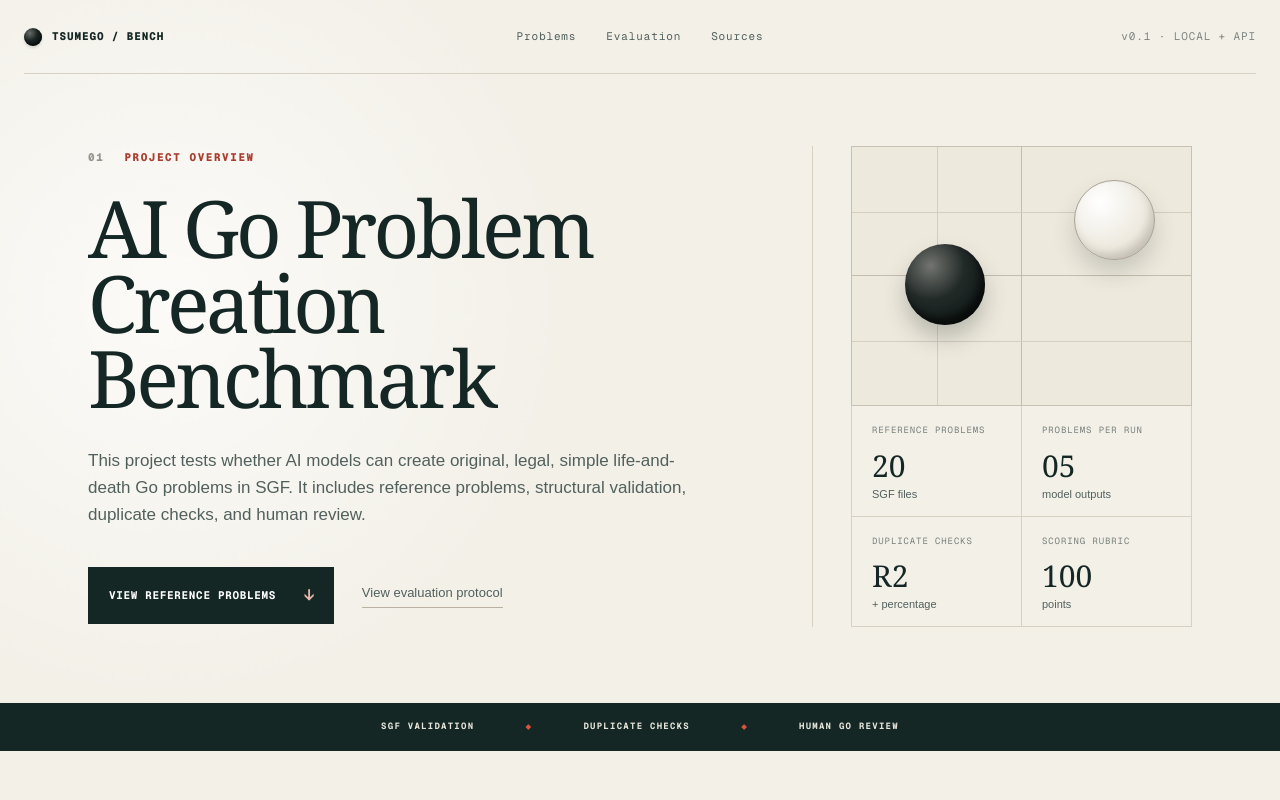
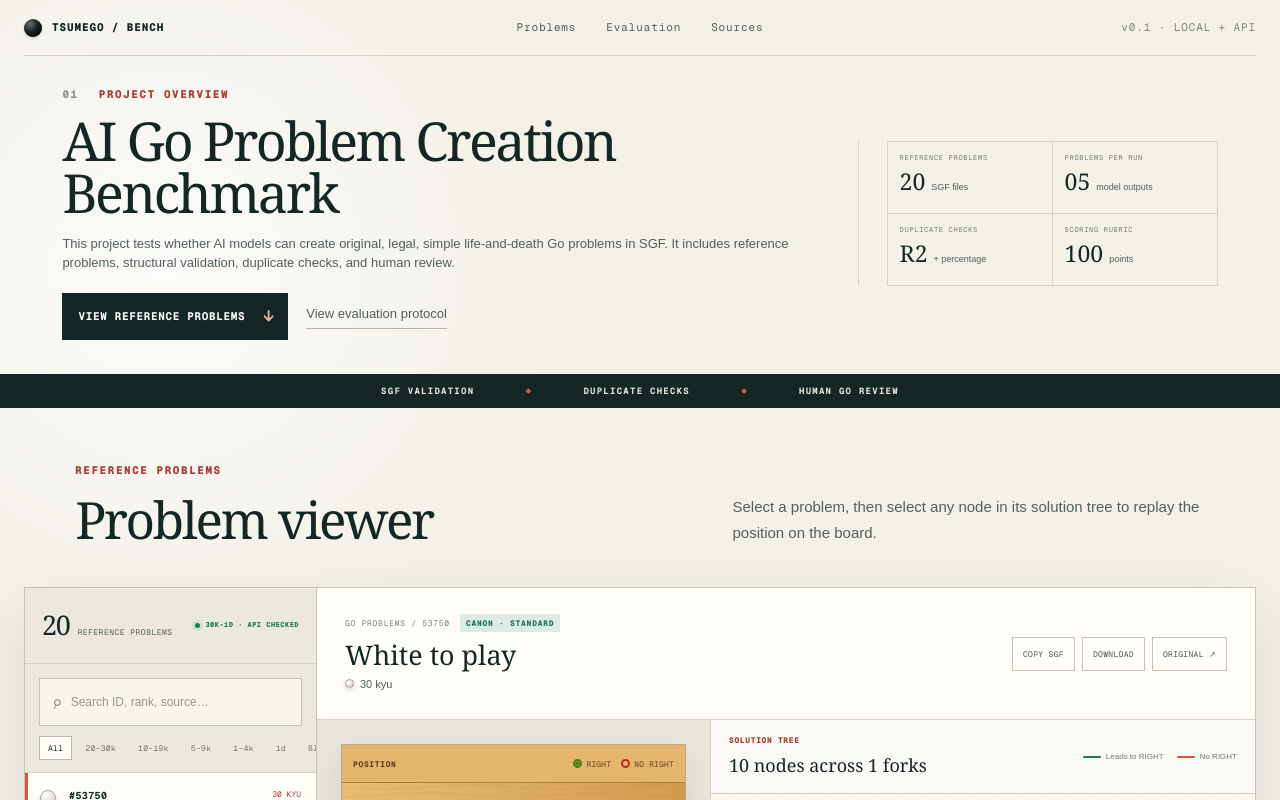
Before and after one commit to adum/tsumegobench, a Next.js app: page / in a window 1280 px wide. Shown: the top 800 px of the page. Built offline with nearby package versions, Linux system fonts and the light colour scheme.

Commit message:
Compact the site introduction

```diff
--- a/app/globals.css
+++ b/app/globals.css
@@ -74,7 +74,7 @@ input:focus-visible,
 
 .site-header {
   width: min(100% - 48px, 1480px);
-  height: 74px;
+  height: 56px;
   margin: 0 auto;
   display: grid;
   grid-template-columns: 1fr auto 1fr;
@@ -122,13 +122,17 @@ input:focus-visible,
 
 .hero {
   width: min(100% - 48px, 1480px);
-  min-height: 610px;
+  min-height: 0;
   margin: 0 auto;
   display: grid;
-  grid-template-columns: minmax(0, 1.42fr) minmax(380px, 0.58fr);
-  gap: clamp(56px, 8vw, 128px);
+  grid-template-columns: minmax(0, 1.45fr) minmax(360px, 0.55fr);
+  gap: clamp(32px, 5vw, 72px);
   align-items: center;
-  padding: 72px 5vw 76px;
+  padding: 30px 3vw 34px;
+}
+
+.hero .eyebrow {
+  margin-bottom: 12px;
 }
 
 .eyebrow {
@@ -156,10 +160,10 @@ input:focus-visible,
 }
 
 .hero h1 {
-  max-width: 900px;
+  max-width: 820px;
   margin: 0;
-  font-size: clamp(58px, 6.2vw, 96px);
-  line-height: 0.94;
+  font-size: clamp(38px, 4.2vw, 62px);
+  line-height: 0.98;
 }
 
 .hero h1 em {
@@ -169,25 +173,26 @@ input:focus-visible,
 }
 
 .hero-lede {
-  max-width: 690px;
-  margin: 34px 0 0;
+  max-width: 760px;
+  margin: 14px 0 0;
   color: var(--ink-soft);
-  font-size: clamp(17px, 1.3vw, 21px);
-  line-height: 1.58;
+  font-size: clamp(13px, 1vw, 15px);
+  line-height: 1.5;
 }
 
 .hero-actions {
   display: flex;
   align-items: center;
-  gap: 28px;
-  margin-top: 38px;
+  flex-wrap: wrap;
+  gap: 18px;
+  margin-top: 20px;
 }
 
 .primary-action {
   display: inline-flex;
   align-items: center;
-  gap: 28px;
-  padding: 15px 18px 15px 20px;
+  gap: 18px;
+  padding: 10px 13px 10px 15px;
   border: 1px solid var(--ink);
   background: var(--ink);
   color: #fff;
@@ -218,125 +223,58 @@ input:focus-visible,
 
 .hero-aside {
   position: relative;
-  padding-left: 38px;
+  padding-left: 28px;
   border-left: 1px solid var(--line);
-}
-
-.hero-mark {
-  position: relative;
-  width: 100%;
-  aspect-ratio: 1.3 / 1;
-  max-height: 260px;
-  overflow: hidden;
-  border: 1px solid #c8c1b3;
-  background:
-    linear-gradient(90deg, transparent calc(50% - 0.5px), #c4bcac calc(50% - 0.5px), #c4bcac calc(50% + 0.5px), transparent calc(50% + 0.5px)),
-    linear-gradient(transparent calc(50% - 0.5px), #c4bcac calc(50% - 0.5px), #c4bcac calc(50% + 0.5px), transparent calc(50% + 0.5px)),
-    #eee9dd;
-}
-
-.hero-mark::before,
-.hero-mark::after {
-  content: "";
-  position: absolute;
-  inset: 25% 0 auto;
-  height: 1px;
-  background: #d4cdc0;
-}
-
-.hero-mark::after {
-  inset: 75% 0 auto;
-}
-
-.hero-line {
-  position: absolute;
-  display: block;
-  background: #d4cdc0;
-}
-
-.hero-line.horizontal {
-  left: 0;
-  right: 0;
-  top: 25%;
-  height: 1px;
-}
-
-.hero-line.vertical {
-  top: 0;
-  bottom: 0;
-  left: 25%;
-  width: 1px;
-  box-shadow: calc(50% / 0.25) 0 #d4cdc0;
-}
-
-.hero-black-stone,
-.hero-white-stone {
-  position: absolute;
-  z-index: 1;
-  width: clamp(64px, 6.3vw, 96px);
-  height: clamp(64px, 6.3vw, 96px);
-  border-radius: 50%;
-}
-
-.hero-black-stone {
-  left: calc(25% - 32px);
-  top: calc(50% - 32px);
-  background: radial-gradient(circle at 32% 27%, #727470, #222a28 42%, #07110f 100%);
-  box-shadow: 0 13px 22px #24322e42, inset -5px -7px 9px #0009;
-}
-
-.hero-white-stone {
-  left: calc(75% - 32px);
-  top: calc(25% - 32px);
-  background: radial-gradient(circle at 32% 27%, #fff, #ede9df 60%, #b9b2a7 100%);
-  border: 1px solid #a8a195;
-  box-shadow: 0 13px 22px #24322e2e, inset -3px -5px 8px #a59e9255;
 }
 
 .hero-metrics {
   display: grid;
   grid-template-columns: 1fr 1fr;
   margin: 0;
+  border-top: 1px solid var(--line);
   border-left: 1px solid var(--line);
 }
 
 .hero-metrics div {
-  min-height: 106px;
-  padding: 18px 0 16px 20px;
+  min-height: 72px;
+  padding: 11px 12px;
   border-right: 1px solid var(--line);
   border-bottom: 1px solid var(--line);
 }
 
 .hero-metrics dt {
-  margin-bottom: 13px;
+  margin-bottom: 7px;
   color: #777f7a;
   font-family: var(--font-geist-mono), monospace;
-  font-size: 9px;
+  font-size: 7px;
   letter-spacing: 0.1em;
 }
 
 .hero-metrics dd {
+  display: flex;
+  align-items: baseline;
+  gap: 6px;
   margin: 0;
   font-family: Georgia, serif;
-  font-size: 30px;
+  font-size: 23px;
   line-height: 1;
 }
 
 .hero-metrics small {
-  display: block;
-  margin-top: 8px;
+  display: inline;
+  margin-top: 0;
   color: var(--ink-soft);
   font-family: Arial, sans-serif;
-  font-size: 11px;
+  font-size: 9px;
 }
 
 .principle-strip {
-  min-height: 48px;
+  min-height: 34px;
   display: flex;
   align-items: center;
   justify-content: center;
   gap: clamp(20px, 4vw, 72px);
-  padding: 12px 20px;
+  padding: 8px 20px;
   background: var(--ink);
   color: #e5e5dc;
   font-family: var(--font-geist-mono), monospace;
@@ -353,7 +291,7 @@ input:focus-visible,
 .workbench-section {
   width: min(100% - 48px, 1600px);
   margin: 0 auto;
-  padding: 104px 0 120px;
+  padding: 54px 0 100px;
 }
 
 .section-heading {
@@ -1298,9 +1236,9 @@ input:focus-visible,
 
 @media (max-width: 1240px) {
   .hero {
-    grid-template-columns: minmax(0, 1.2fr) minmax(340px, 0.8fr);
-    gap: 60px;
-    padding-inline: 2vw;
+    grid-template-columns: minmax(0, 1.3fr) minmax(320px, 0.7fr);
+    gap: 32px;
+    padding-inline: 0;
   }
 
   .workbench-shell {
@@ -1332,22 +1270,6 @@ input:focus-visible,
 
   .site-header nav {
     display: none;
-  }
-
-  .hero {
-    grid-template-columns: 1fr;
-    padding-block: 70px;
-  }
-
-  .hero h1 {
-    max-width: 820px;
-  }
-
-  .hero-aside {
-    display: grid;
-    grid-template-columns: 1fr 1fr;
-    padding-left: 0;
-    border-left: 0;
   }
 
   .workbench-shell {
@@ -1404,25 +1326,22 @@ input:focus-visible,
 
   .hero {
     min-height: auto;
-    padding: 58px 0 64px;
+    grid-template-columns: 1fr;
+    gap: 22px;
+    padding: 24px 0 28px;
   }
 
   .hero h1 {
-    font-size: clamp(48px, 15vw, 72px);
+    font-size: clamp(36px, 10vw, 48px);
   }
 
   .hero-actions {
-    align-items: flex-start;
-    flex-direction: column;
-    gap: 18px;
+    gap: 14px;
   }
 
   .hero-aside {
-    grid-template-columns: 1fr;
-  }
-
-  .hero-mark {
-    max-height: none;
+    padding-left: 0;
+    border-left: 0;
   }
 
   .principle-strip {
@@ -1438,7 +1357,7 @@ input:focus-visible,
   }
 
   .workbench-section {
-    padding-block: 78px;
+    padding-block: 46px 78px;
   }
 
   .problem-list {
--- a/app/page.tsx
+++ b/app/page.tsx
@@ -31,12 +31,6 @@ export default function Home() {
           </div>
         </div>
         <div className="hero-aside" aria-label="Benchmark facts">
-          <div className="hero-mark" aria-hidden="true">
-            <span className="hero-black-stone" />
-            <span className="hero-white-stone" />
-            <span className="hero-line horizontal" />
-            <span className="hero-line vertical" />
-          </div>
           <dl className="hero-metrics">
             <div><dt>REFERENCE PROBLEMS</dt><dd>20 <small>SGF files</small></dd></div>
             <div><dt>PROBLEMS PER RUN</dt><dd>05 <small>model outputs</small></dd></div>
```
